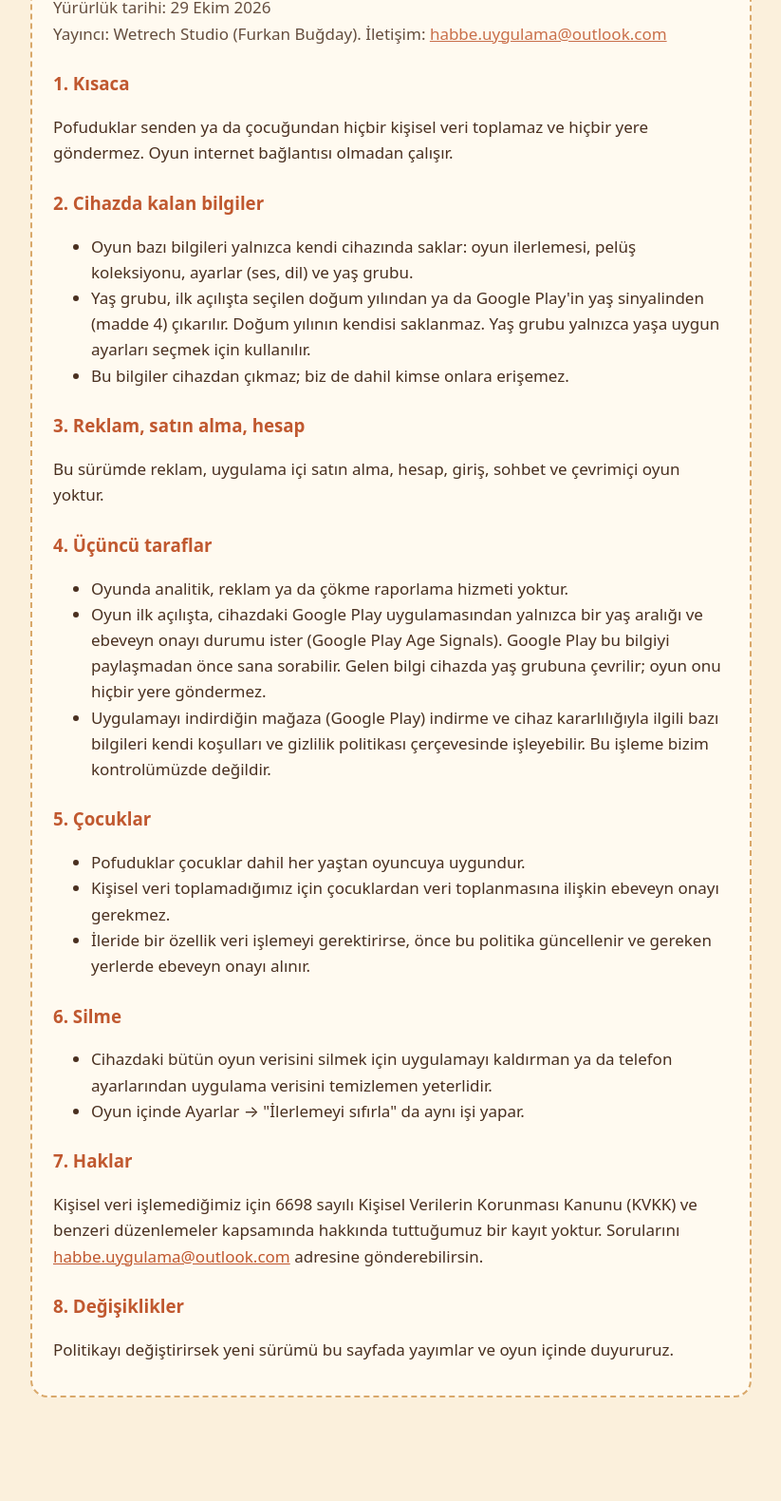
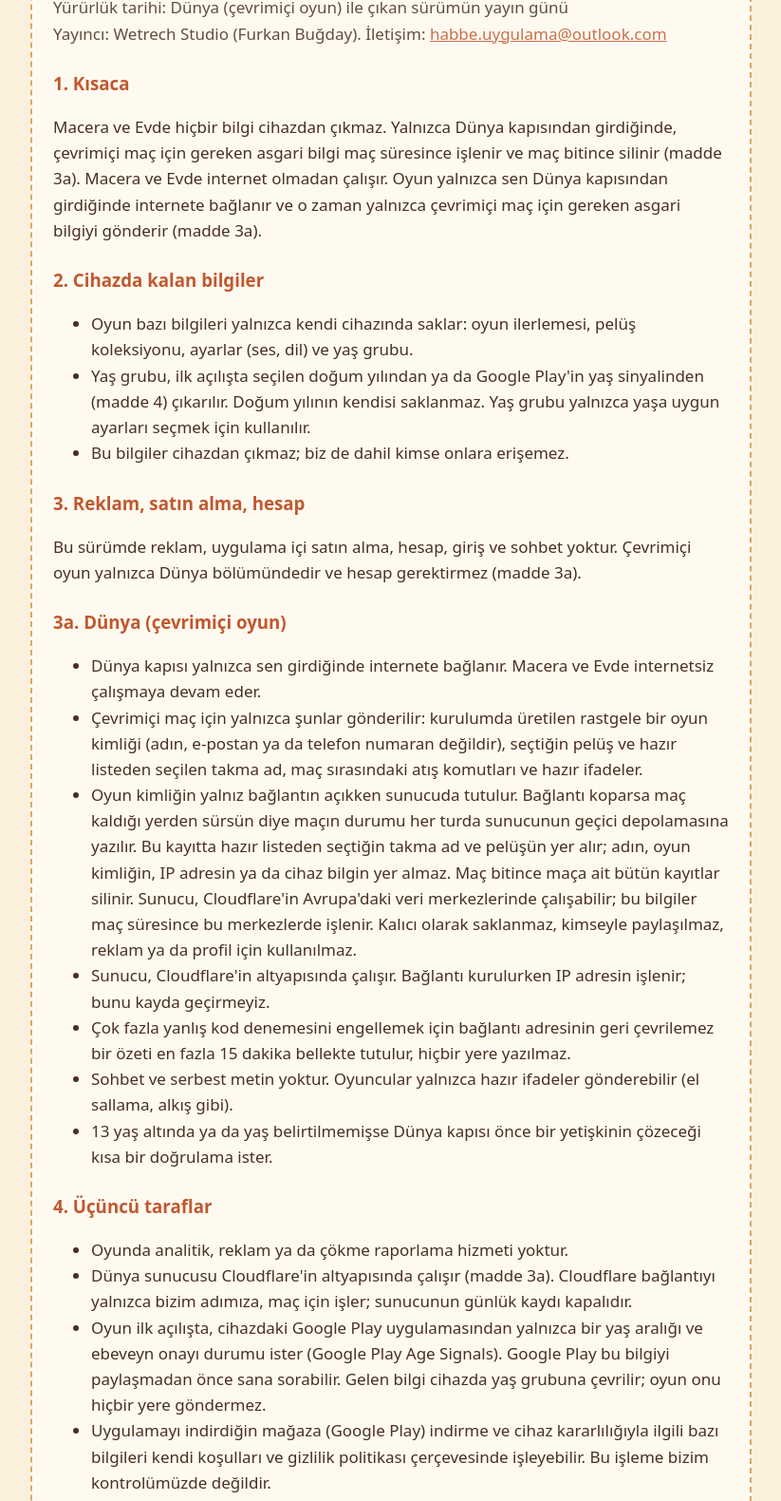
Before and after one commit to Wetrech/pofuduklar-gizlilik, a plain HTML site: page index.html in a window 1280 px wide. Shown: the part 144-1724 px from the top of the page at 95% size, without its empty margins (228-1051 px from the left). Before the commit the page ends 1663 px from the top, so only its background shows below. Drawn offline with Linux system fonts and the light colour scheme.

Commit message:
Pofuduklar privacy policy (Turkish, English)

```diff
--- a/index.html
+++ b/index.html
@@ -22,10 +22,10 @@
 <nav><a href="en.html" hreflang="en">English</a></nav>
 <div class="card">
 <h1>Pofuduklar Gizlilik Politikası</h1>
-<p class="meta">Yürürlük tarihi: 29 Ekim 2026<br>Yayıncı: Wetrech Studio (Furkan Buğday). İletişim: <a href="mailto:habbe.uygulama@outlook.com">habbe.uygulama@outlook.com</a></p>
+<p class="meta">Yürürlük tarihi: Dünya (çevrimiçi oyun) ile çıkan sürümün yayın günü<br>Yayıncı: Wetrech Studio (Furkan Buğday). İletişim: <a href="mailto:habbe.uygulama@outlook.com">habbe.uygulama@outlook.com</a></p>
 
 <h2>1. Kısaca</h2>
-<p>Pofuduklar senden ya da çocuğundan hiçbir kişisel veri toplamaz ve hiçbir yere göndermez. Oyun internet bağlantısı olmadan çalışır.</p>
+<p>Macera ve Evde hiçbir bilgi cihazdan çıkmaz. Yalnızca Dünya kapısından girdiğinde, çevrimiçi maç için gereken asgari bilgi maç süresince işlenir ve maç bitince silinir (madde 3a). Macera ve Evde internet olmadan çalışır. Oyun yalnızca sen Dünya kapısından girdiğinde internete bağlanır ve o zaman yalnızca çevrimiçi maç için gereken asgari bilgiyi gönderir (madde 3a).</p>
 
 <h2>2. Cihazda kalan bilgiler</h2>
 <ul>
@@ -35,11 +35,23 @@
 </ul>
 
 <h2>3. Reklam, satın alma, hesap</h2>
-<p>Bu sürümde reklam, uygulama içi satın alma, hesap, giriş, sohbet ve çevrimiçi oyun yoktur.</p>
+<p>Bu sürümde reklam, uygulama içi satın alma, hesap, giriş ve sohbet yoktur. Çevrimiçi oyun yalnızca Dünya bölümündedir ve hesap gerektirmez (madde 3a).</p>
+
+<h2>3a. Dünya (çevrimiçi oyun)</h2>
+<ul>
+<li>Dünya kapısı yalnızca sen girdiğinde internete bağlanır. Macera ve Evde internetsiz çalışmaya devam eder.</li>
+<li>Çevrimiçi maç için yalnızca şunlar gönderilir: kurulumda üretilen rastgele bir oyun kimliği (adın, e-postan ya da telefon numaran değildir), seçtiğin pelüş ve hazır listeden seçilen takma ad, maç sırasındaki atış komutları ve hazır ifadeler.</li>
+<li>Oyun kimliğin yalnız bağlantın açıkken sunucuda tutulur. Bağlantı koparsa maç kaldığı yerden sürsün diye maçın durumu her turda sunucunun geçici depolamasına yazılır. Bu kayıtta hazır listeden seçtiğin takma ad ve pelüşün yer alır; adın, oyun kimliğin, IP adresin ya da cihaz bilgin yer almaz. Maç bitince maça ait bütün kayıtlar silinir. Sunucu, Cloudflare'in Avrupa'daki veri merkezlerinde çalışabilir; bu bilgiler maç süresince bu merkezlerde işlenir. Kalıcı olarak saklanmaz, kimseyle paylaşılmaz, reklam ya da profil için kullanılmaz.</li>
+<li>Sunucu, Cloudflare'in altyapısında çalışır. Bağlantı kurulurken IP adresin işlenir; bunu kayda geçirmeyiz.</li>
+<li>Çok fazla yanlış kod denemesini engellemek için bağlantı adresinin geri çevrilemez bir özeti en fazla 15 dakika bellekte tutulur, hiçbir yere yazılmaz.</li>
+<li>Sohbet ve serbest metin yoktur. Oyuncular yalnızca hazır ifadeler gönderebilir (el sallama, alkış gibi).</li>
+<li>13 yaş altında ya da yaş belirtilmemişse Dünya kapısı önce bir yetişkinin çözeceği kısa bir doğrulama ister.</li>
+</ul>
 
 <h2>4. Üçüncü taraflar</h2>
 <ul>
 <li>Oyunda analitik, reklam ya da çökme raporlama hizmeti yoktur.</li>
+<li>Dünya sunucusu Cloudflare'in altyapısında çalışır (madde 3a). Cloudflare bağlantıyı yalnızca bizim adımıza, maç için işler; sunucunun günlük kaydı kapalıdır.</li>
 <li>Oyun ilk açılışta, cihazdaki Google Play uygulamasından yalnızca bir yaş aralığı ve ebeveyn onayı durumu ister (Google Play Age Signals). Google Play bu bilgiyi paylaşmadan önce sana sorabilir. Gelen bilgi cihazda yaş grubuna çevrilir; oyun onu hiçbir yere göndermez.</li>
 <li>Uygulamayı indirdiğin mağaza (Google Play) indirme ve cihaz kararlılığıyla ilgili bazı bilgileri kendi koşulları ve gizlilik politikası çerçevesinde işleyebilir. Bu işleme bizim kontrolümüzde değildir.</li>
 </ul>
@@ -47,7 +59,7 @@
 <h2>5. Çocuklar</h2>
 <ul>
 <li>Pofuduklar çocuklar dahil her yaştan oyuncuya uygundur.</li>
-<li>Kişisel veri toplamadığımız için çocuklardan veri toplanmasına ilişkin ebeveyn onayı gerekmez.</li>
+<li>Macera ve Evde kişisel veri işlenmez. Dünya'da IP adresi, rastgele oyun kimliği ve takma ad yalnız maçı yürütmek için, maç süresince işlenir. Profil oluşturulmaz, reklam için kullanılmaz, maç bitince silinir. Dünya'ya girmeden önce, 13 yaş altında ya da yaş belirtilmemişse bir yetişkinin çözeceği kısa bir doğrulama sorulur; Google Play ebeveyn onayının reddedildiğini bildirirse Dünya kapalı kalır.</li>
 <li>İleride bir özellik veri işlemeyi gerektirirse, önce bu politika güncellenir ve gereken yerlerde ebeveyn onayı alınır.</li>
 </ul>
 
@@ -58,7 +70,7 @@
 </ul>
 
 <h2>7. Haklar</h2>
-<p>Kişisel veri işlemediğimiz için 6698 sayılı Kişisel Verilerin Korunması Kanunu (KVKK) ve benzeri düzenlemeler kapsamında hakkında tuttuğumuz bir kayıt yoktur. Sorularını <a href="mailto:habbe.uygulama@outlook.com">habbe.uygulama@outlook.com</a> adresine gönderebilirsin.</p>
+<p>Dünya'da işlenen bilgiler (madde 3a) maç bitince silindiği için hakkında kalıcı bir kayıt tutmayız. 6698 sayılı Kişisel Verilerin Korunması Kanunu (KVKK) ve benzeri düzenlemelerden doğan hakların (bilgi alma, silme ve diğerleri) için <a href="mailto:habbe.uygulama@outlook.com">habbe.uygulama@outlook.com</a> adresine yazabilirsin.</p>
 
 <h2>8. Değişiklikler</h2>
 <p>Politikayı değiştirirsek yeni sürümü bu sayfada yayımlar ve oyun içinde duyururuz.</p>
```
Also changed, not shown: en.html (+17 -5 lines).
